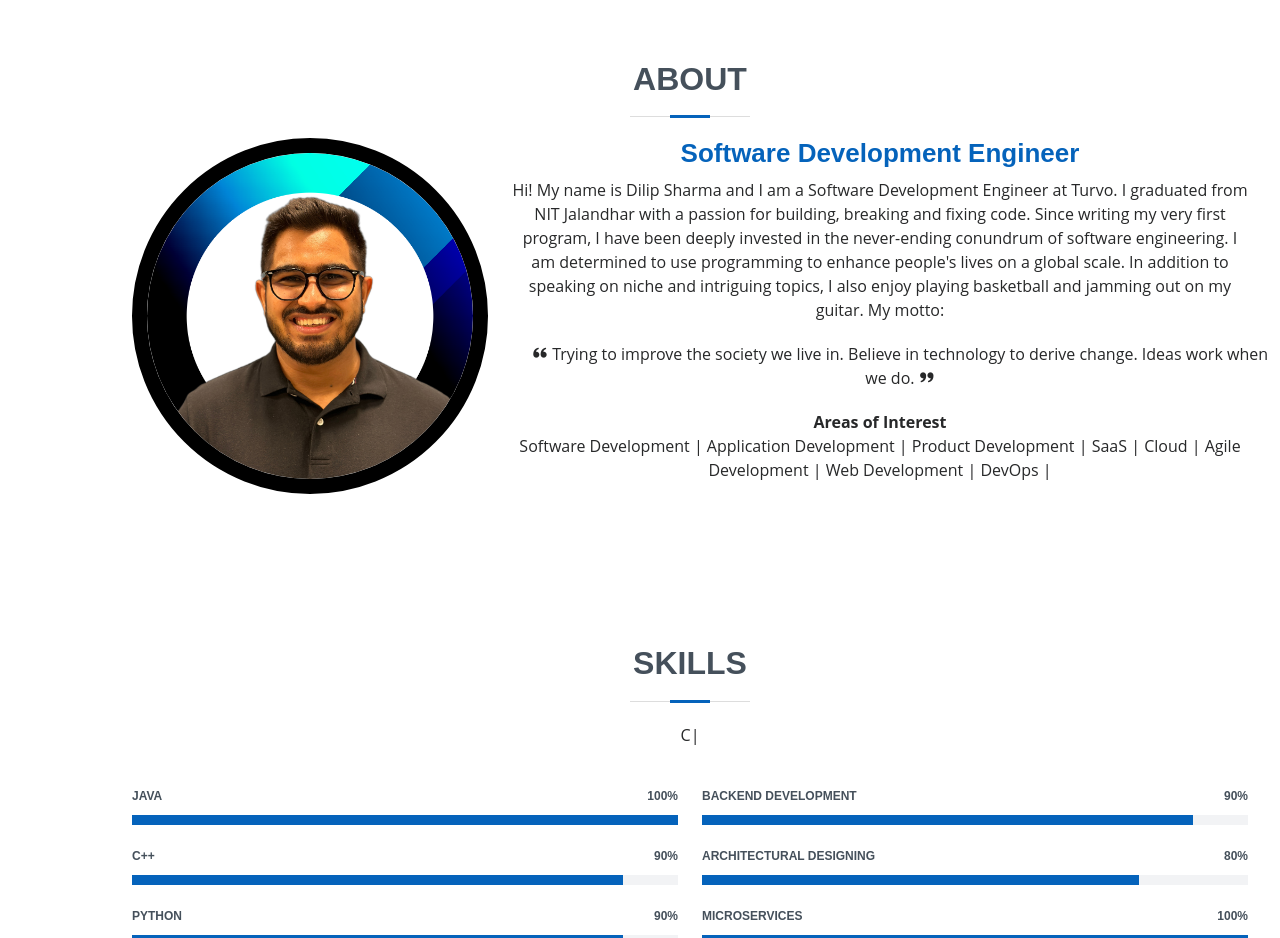
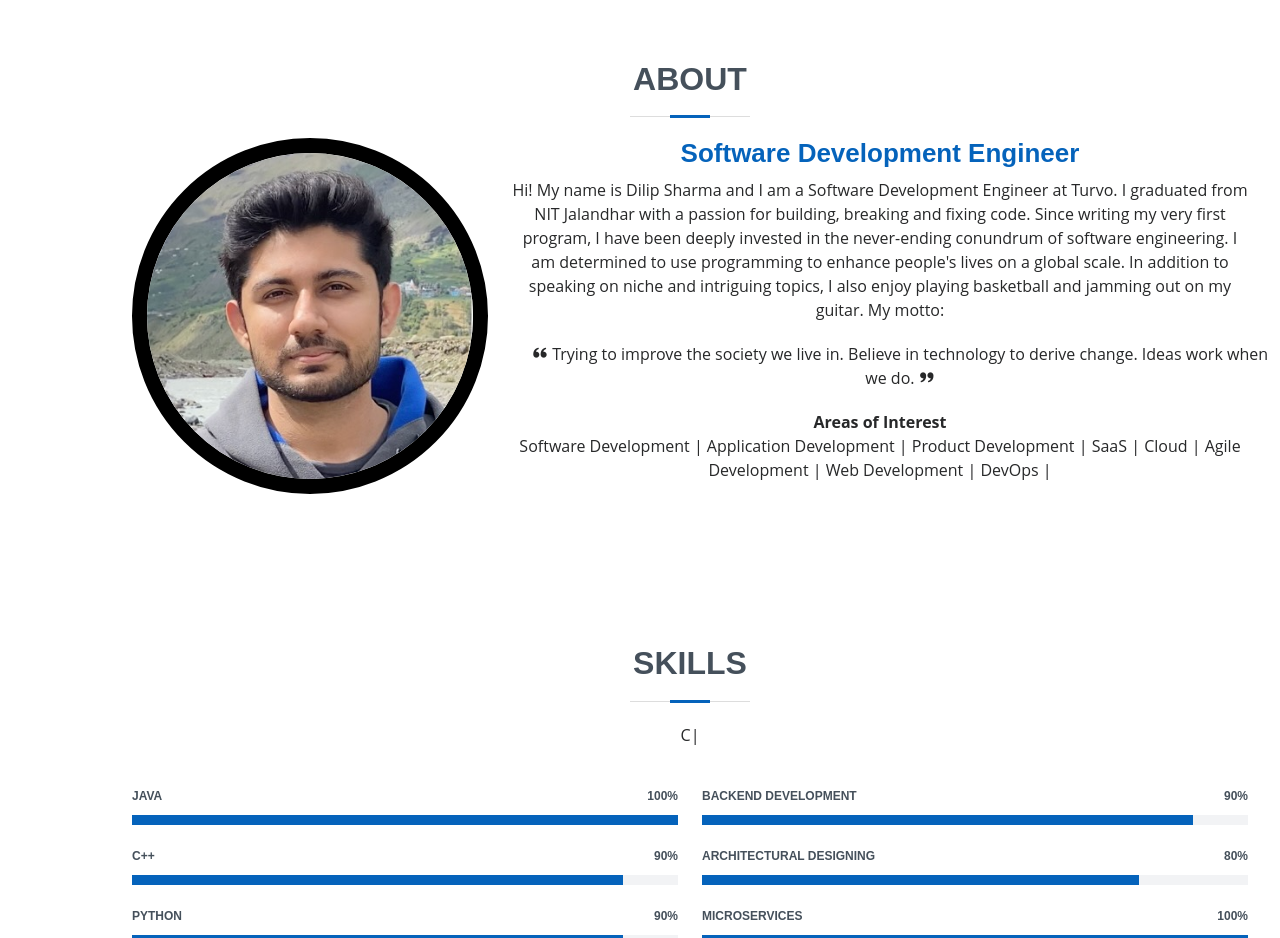
Before and after one commit to alstorm96/dilipsharma.github.io, a plain HTML site: page index.html in a window 1280 px wide. Shown: the part 800-1738 px from the top of the page. Drawn offline with nearby package versions, Linux system fonts and the light colour scheme.

Commit message:
added image

```diff
--- a/index.html
+++ b/index.html
@@ -12,8 +12,8 @@
     <meta name="google-site-verification" content="GXSKTjRU4ph3-cOZvCAy9m5FKzzlQVk8ZgCoYOLr1ts" />
 
     <!-- Photos -->
-    <link href="assets/img/profile-pic-2.png" rel="icon">
-    <link href="assets/img/profile-pic-2.png" rel="apple-touch-icon">
+    <link href="assets/img/Image-2.jpeg" rel="icon">
+    <link href="assets/img/Image-2.jpeg" rel="apple-touch-icon">
 
     <!--  CSS Files -->
     <link href="https://cdnjs.cloudflare.com/ajax/libs/aos/2.3.4/aos.css" rel="stylesheet">
@@ -73,7 +73,7 @@
                 <h2>About</h2>
                 <div class="row">
                     <div class="col-lg-4">
-                        <img src="assets/img/profile-pic-2.png" class="img-fluid" style="border: #000000 15px solid;border-radius: 50%;" alt="">
+                        <img src="assets/img/Image-2.jpeg" class="img-fluid" style="border: #000000 15px solid;border-radius: 50%;" alt="">
                     </div>
                     <div class="col-lg-8 pt-4 pt-lg-0 content">
                         <h3>Software Development Engineer</h3>
```
Also changed, not shown: assets/img/Image-2.jpeg (added), assets/img/profile-dilip.jpeg (added), 3 other files.
